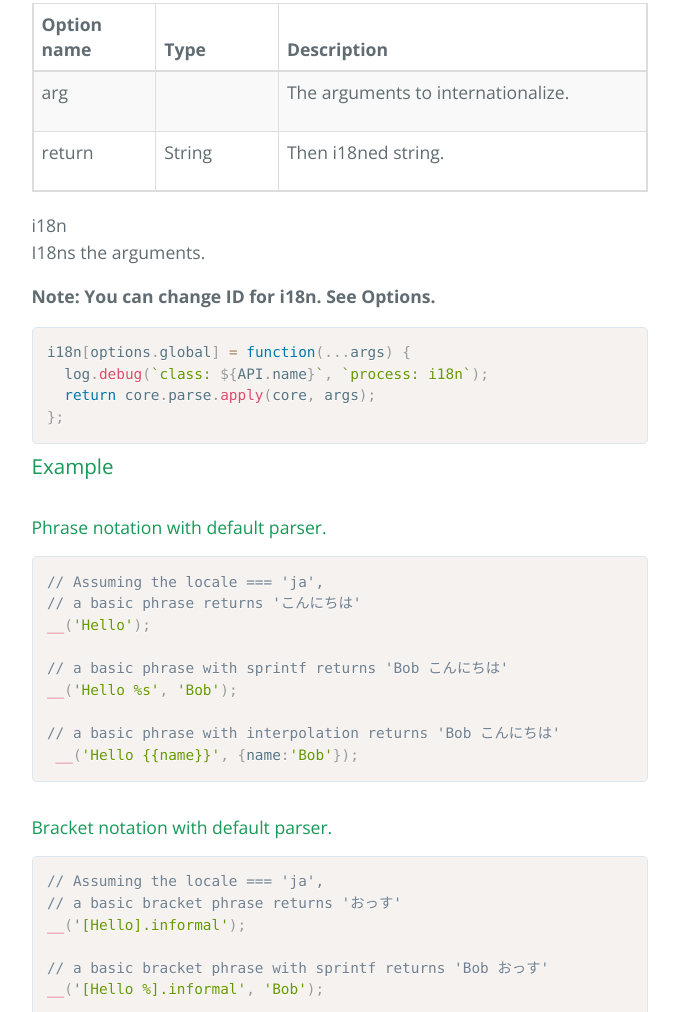
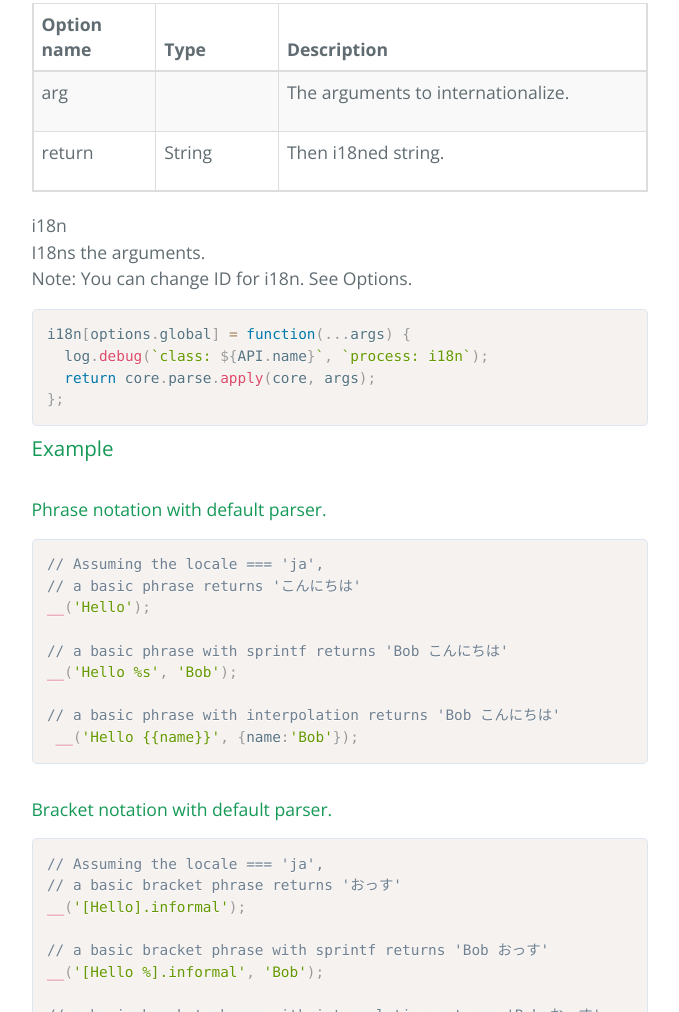
Before and after one commit to gengojs/gengojs-default-api, a plain HTML site: page index.js.html in a window 1280 px wide. Shown: the part 1136-2148 px from the top of the page, without its empty margins (408-1087 px from the left). Drawn offline with nearby package versions, Linux system fonts and the light colour scheme.

Commit message:
Update 2015-10-02T18:02:20.298Z

```diff
--- a/index.js.html
+++ b/index.js.html
@@ -93,7 +93,7 @@
               </tr>
             </tbody>
           </table>
-          <div class="description"><p>i18n<br />I18ns the arguments.</p><p><strong>Note: You can change ID for i18n. See Options.</strong></p></div>
+          <div class="description"><p>i18n<br />I18ns the arguments.<br />Note: You can change ID for i18n. See Options.</p></div>
           <pre><code class="language-javascript">i18n[options.global] = function(...args) {
   log.debug(`class: ${API.name}`, `process: i18n`);
   return core.parse.apply(core, args);
```
